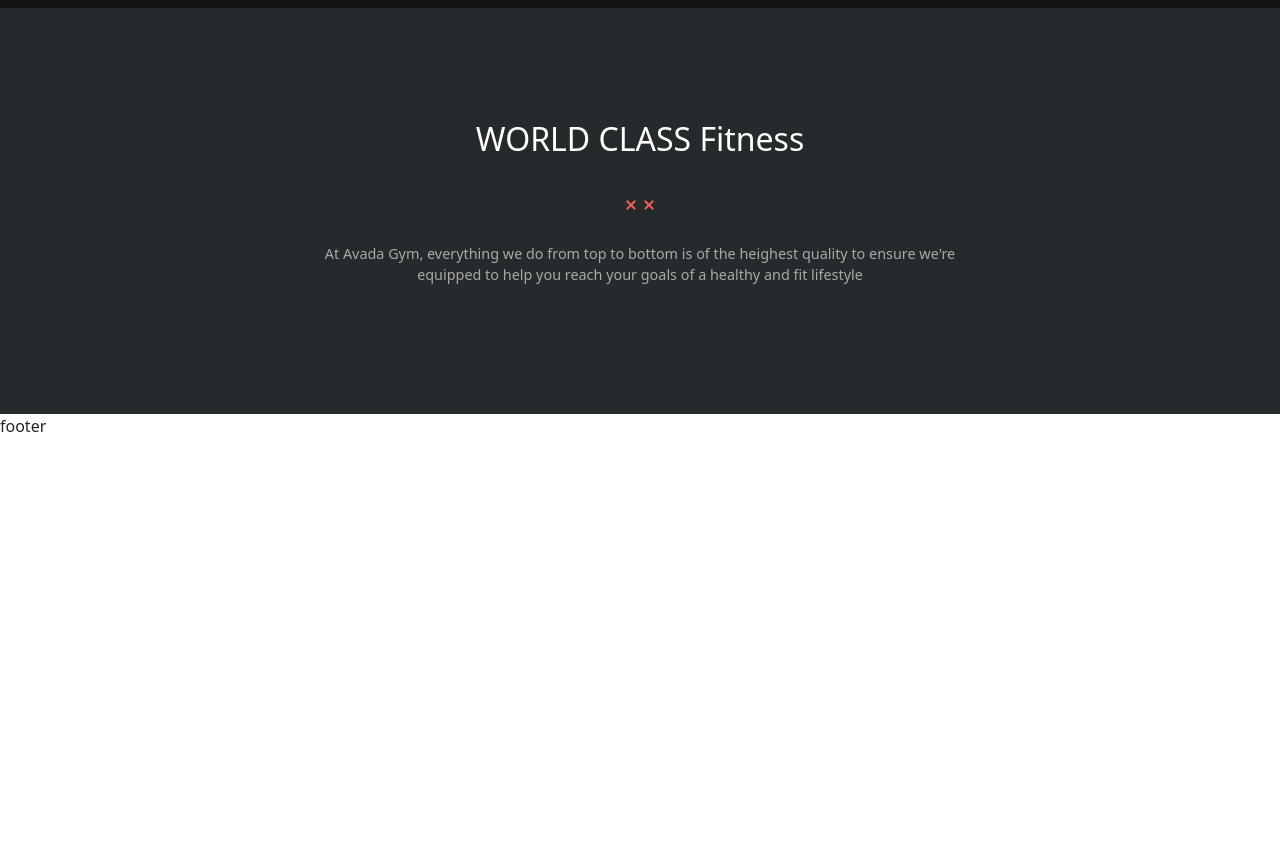
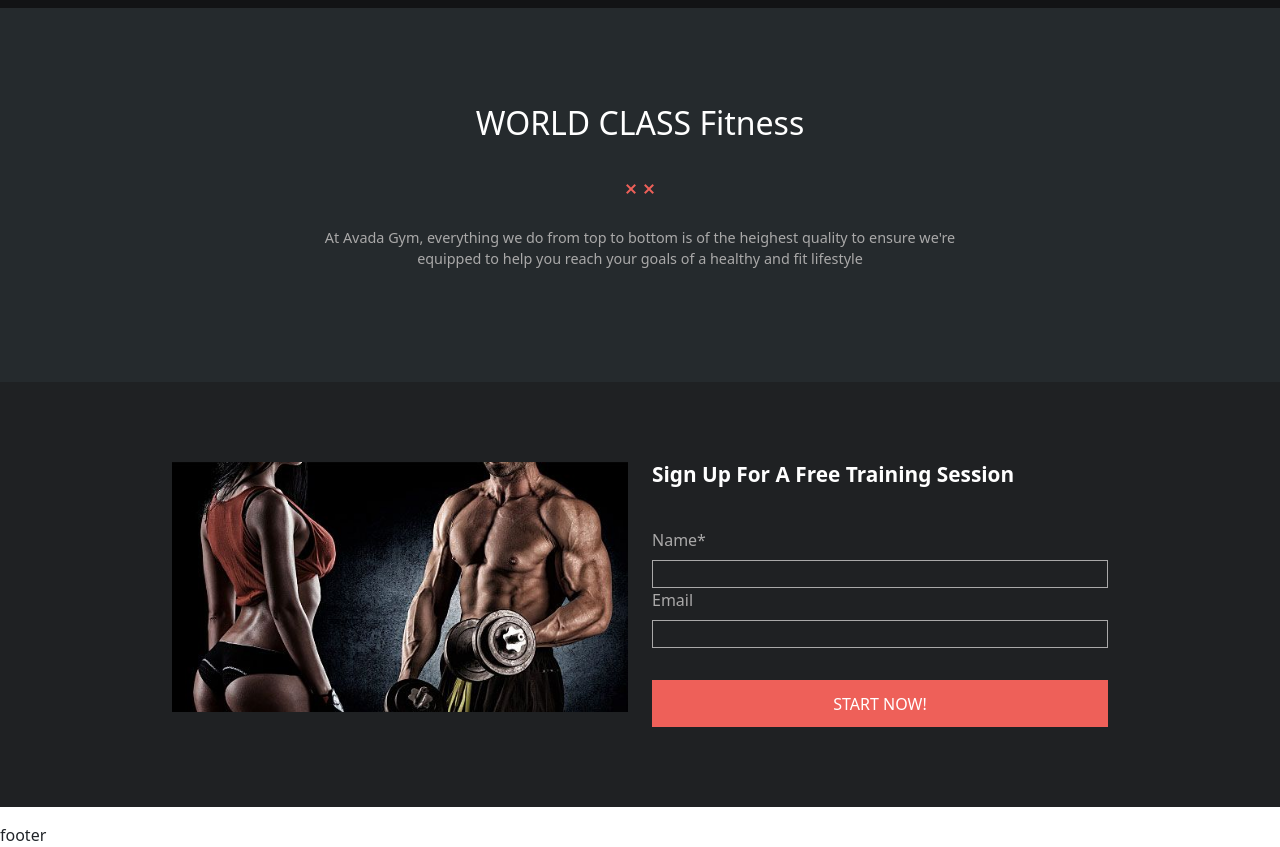
Before and after one commit to AngeloDalo/proj-html-vuejs, a Vue app: page / in a window 1280 px wide. Shown: the part 640-1487 px from the top of the page. Before the commit the page ends 1078 px from the top, so only its background shows below. Built offline with nearby package versions, Linux system fonts and the light colour scheme; a web font is replaced by a local one.

Commit message:
object main

```diff
--- a/src/assets/scss/partials/_commons.scss
+++ b/src/assets/scss/partials/_commons.scss
@@ -5,3 +5,13 @@ ul {
 a {
     text-decoration: none;
 }
+
+.row {
+    margin-right: auto;
+    margin-left: auto;
+}
+
+.container-fluid {
+    padding-left: 0;
+    padding-right: 0;
+}
--- a/src/assets/scss/partials/_variables.scss
+++ b/src/assets/scss/partials/_variables.scss
@@ -15,3 +15,5 @@ $MaterialDesignBrown: #632927;
 $MaterialDesignBlack: #070809;
 $MaterialDesignPink: #c2856c;
 $TextColorSummary: #aaa9a9;
+$ContainerSignUP: #1f2123;
+$SignUpButton: #ee6059;
--- a/src/components/Main.vue
+++ b/src/components/Main.vue
@@ -1,9 +1,31 @@
 <template>
-    <main>
+    <main class="container-fluid">
         <div class="container-summary" id="about-us">
             <h2>WORLD CLASS Fitness</h2>
             <img src="../assets/img/divider-xx-red.png" alt="xx-red">
             <p>At Avada Gym, everything we do from top to bottom is of the heighest quality to ensure we're equipped to help you reach your goals of a healthy and fit lifestyle</p>
+        </div>
+        <div class="container-singup">
+            <div class="row">
+                <div class="col-6 d-flex justify-content-end">
+                    <img src="../assets/img/home_img-compressor.jpg" alt="home_img-compressor">
+                </div>
+                <div class="col-6">
+                    <h3>Sign Up For A Free Training Session</h3>
+                    <form>
+                        <label for="Name">Name*</label> <br>
+                        <input type="text" id="Name" name="Name"> <br>
+                        <label for="Name">Email</label> <br>
+                        <input type="email" id="Email" name="Email"> <br>
+                        <input type="submit" value="START NOW!">
+                    </form>
+                </div>
+            </div>
+        </div>
+        <div class="container-condition">
+            <ul class="row">
+
+            </ul>
         </div>
     </main>
 </template>
@@ -13,7 +35,29 @@ export default {
     name: 'Main',
     data () {
         return {
-
+            cardsCondition: [
+                {
+                    "icons": "fas fa-unlink",
+                    "title": "Srength & Conditioning",
+                    "cross": "duvider-x-red",
+                    "text": "Lorem ipsum dolor sit amet, consectetur adipiscing elit. In augue nisi, ordnare es volutpat etra us"
+                },                {
+                    "icons": "fas fa-bicycle",
+                    "title": "Fitness & Cardio",
+                    "cross": "duvider-x-red",
+                    "text": "Lorem ipsum dolor sit amet, consectetur adipiscing elit. In augue nisi, ordnare es volutpat etra us"
+                },                {
+                    "icons": "fas fa-cloud",
+                    "title": "Flexibility & Rest",
+                    "cross": "duvider-x-red",
+                    "text": "Lorem ipsum dolor sit amet, consectetur adipiscing elit. In augue nisi, ordnare es volutpat etra us"
+                },                {
+                    "icons": "fas fa-heartbeat",
+                    "title": "Health & Diet",
+                    "cross": "duvider-x-red",
+                    "text": "Lorem ipsum dolor sit amet, consectetur adipiscing elit. In augue nisi, ordnare es volutpat etra us"
+                },
+            ],
         }
     }
 }
@@ -23,11 +67,12 @@ export default {
 @import "../assets/scss/partials/_variables.scss";
 @import "../assets/scss/partials/_commons.scss";
 main {
-    padding-top: 7em;
-    padding-bottom: 7em;
-    text-align: center;
-    background-color: $ColorCubeBlak;
     .container-summary {
+        width: 100%;
+        text-align: center;
+        padding-top: 6em;
+        padding-bottom: 6em;
+        background-color: $ColorCubeBlak;
         h2 {
             color: white;
         }
@@ -42,5 +87,51 @@ main {
             font-size: 0.9em;
         }
     }
+    .container-singup {
+        width: 100%;
+        background-color: $ContainerSignUP;
+        .row {
+            width: 75%;
+            padding-top: 5em;
+            padding-bottom: 5em;
+            .col-6 {
+                img {
+                    width: 100%;
+                    height: 250px;
+                }
+                h3 {
+                    color:white;
+                    font-size: 1.3em;
+                    font-weight: bold;
+                    margin-bottom: 2em;
+                }
+                form {
+                    label {
+                        color: $TextColorSummary;
+                        margin-bottom: 0.5em;
+                    }
+                    input {
+                        color: white;
+                        width: 100%;
+                        background-color: transparent;
+                        border: 0.5px solid $TextColorSummary;
+                    }
+                    input:last-child {
+                        color: white;
+                        margin-top: 2em;
+                        padding: 0.7em;
+                        background-color: $SignUpButton;
+                        border: none;
+                    }
+                }
+            }
+        }
+    }
+    .container-condition {
+        width: 100%;
+        .row {
+            width: 75%;
+        }
+    }
 }
 </style>
```
